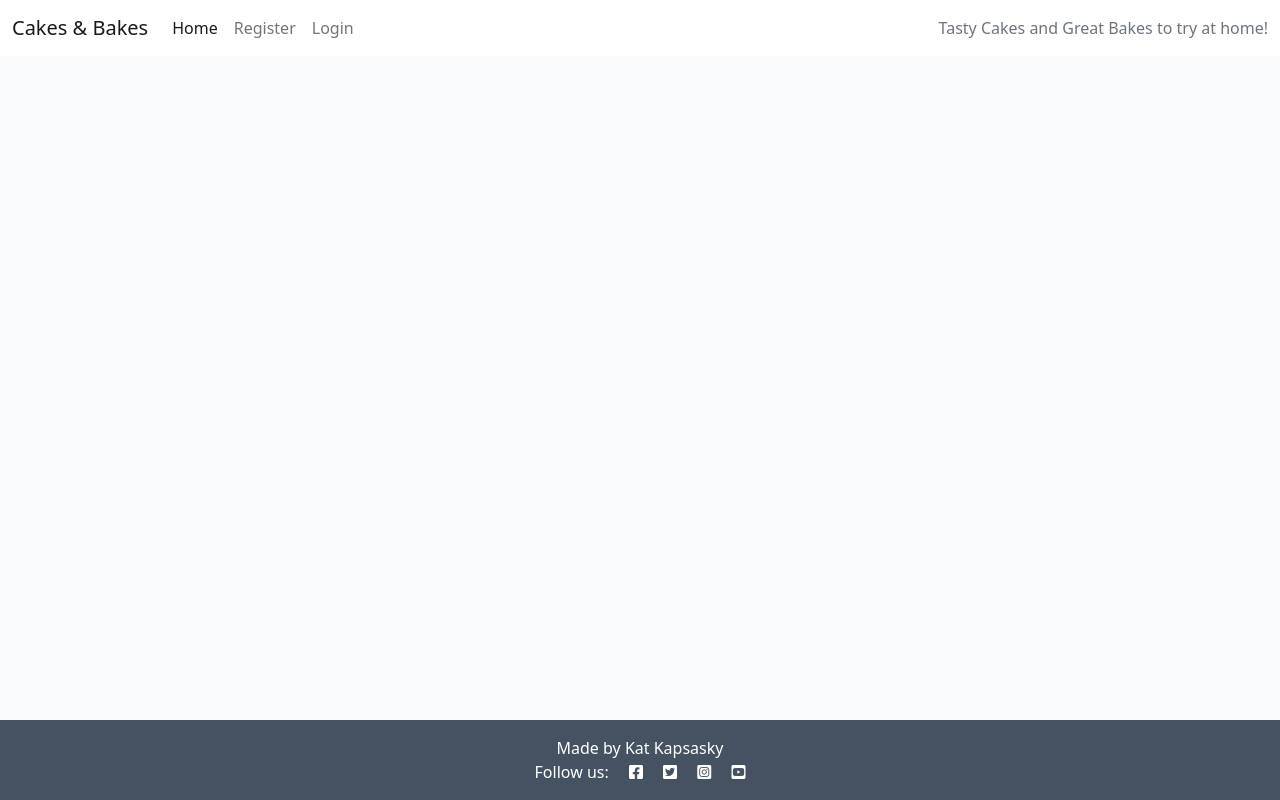
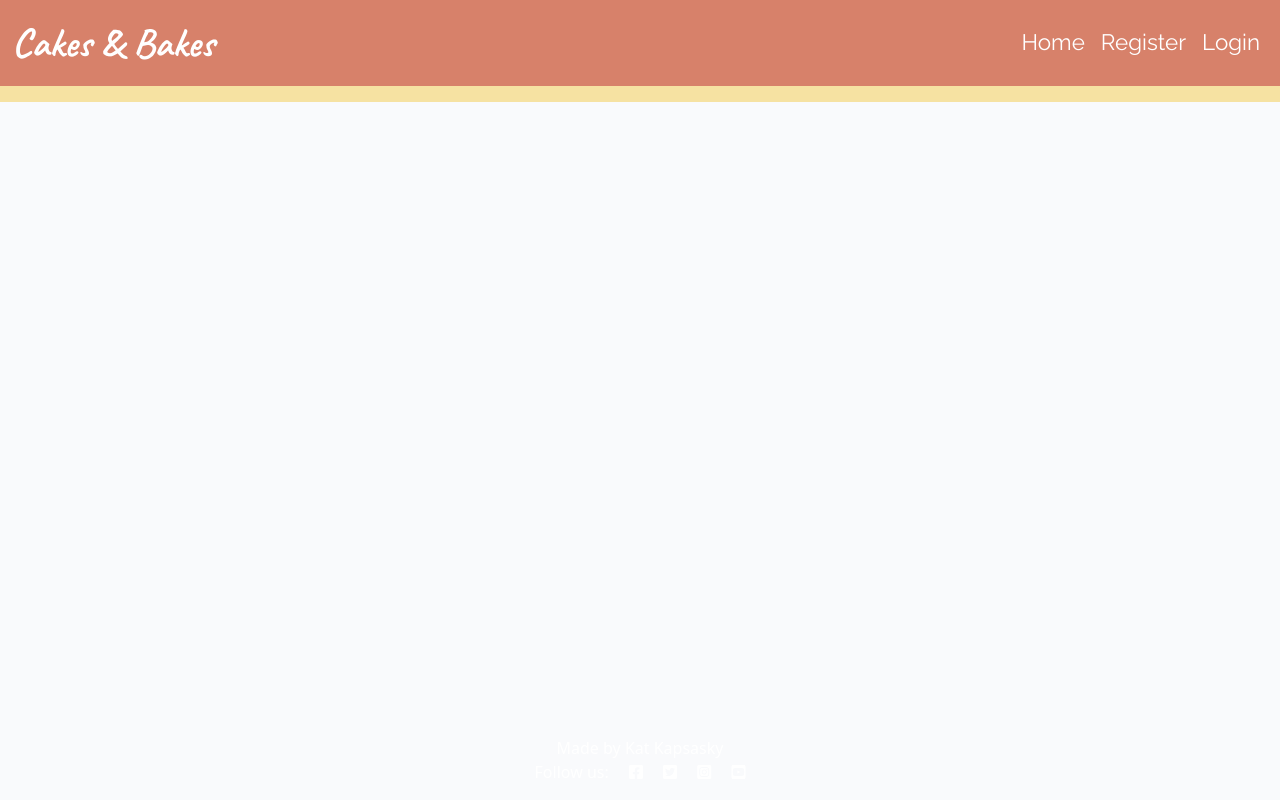
Before and after one commit to katkapsasky/cakes-and-bakes, a Django app: page / in a window 1280 px wide. Run offline with Django 3.2, Linux system fonts and the light colour scheme; data that the repository does not hold is empty.

Commit message:
Add fonts and styling to navbar

```diff
--- a/static/css/style.css
+++ b/static/css/style.css
@@ -1,12 +1,47 @@
 body {
-    background-color: #F9FAFC;
+    background-color: #F0CF65;
 }
 
-.brand {
-    font-family: Lato, sans-serif;
+nav {
+    background-color: #D7816A;
+}
+
+.navbar-brand {
+    font-family: Caveat, sans-serif;
+    font-size: 2.5rem;
+    font-weight: 700;
+    color: #fff;
+}
+
+.navbar-brand:hover {
+    font-weight: bolder;
+    color: #F6E2A2;
+}
+
+#navbarText {
+    font-family: Raleway, sans-serif;
     font-size: 1.4rem;
-    font-weight: 700;
-    color: #4A4A4F;
+    color: #fff;
+    text-decoration: none;
+}
+
+nav span {
+    color: #fff;
+    text-decoration: none;
+}
+
+.nav-link {
+    color: #fff;
+    text-decoration: none;
+}
+
+.nav-link:hover {
+    font-weight: bolder;
+    color: #F6E2A2;
+}
+
+.row {
+    background-color: #F6E2A2;
 }
 
 .red-o {
@@ -15,14 +50,6 @@ body {
 
 .thin {
     font-weight: 300;
-}
-
-.light-bg {
-    background-color: #fff;
-}
-
-.dark-bg {
-    background-color: #445261;
 }
 
 .main-bg {
--- a/templates/account/signup.html
+++ b/templates/account/signup.html
@@ -1,4 +1,4 @@
-{% extends "account/base.html" %}
+{% extends "base.html" %}
 
 {% load i18n %}
 
--- a/templates/base.html
+++ b/templates/base.html
@@ -6,9 +6,9 @@
 <head>
     <title>Cakes & Bakes</title>
 
-    <link rel="preconnect" href="https://fonts.gstatic.com">
-    <link href="https://fonts.googleapis.com/css2?family=Roboto:wght@300&display=swap" rel="stylesheet">
-    <link href="https://fonts.googleapis.com/css2?family=Lato:wght@300;700&display=swap" rel="stylesheet">
+    <link rel="preconnect" href="https://fonts.googleapis.com">
+    <link rel="preconnect" href="https://fonts.gstatic.com" crossorigin>
+    <link href="https://fonts.googleapis.com/css2?family=Caveat:wght@400;500;600;700&family=Raleway&display=swap" rel="stylesheet">
     <link rel="stylesheet" href="https://cdnjs.cloudflare.com/ajax/libs/font-awesome/5.15.3/css/all.min.css">
     <meta name="viewport" content="width=device-width, initial-scale=1" />
     <link href="https://cdn.jsdelivr.net/npm/bootstrap@5.0.1/dist/css/bootstrap.min.css" rel="stylesheet"
@@ -21,7 +21,7 @@
 
     <!-- Navigation -->
 
-    <nav class="navbar navbar-expand-lg navbar-light bg-white">
+    <nav class="navbar navbar-expand-lg">
         <div class="container-fluid">
             <a class="navbar-brand" href="{% url 'home' %}">Cakes & Bakes</a>
             <button class="navbar-toggler" type="button" data-bs-toggle="collapse" data-bs-target="#navbarText"
@@ -29,7 +29,7 @@
                 <span class="navbar-toggler-icon"></span>
             </button>
             <div class="collapse navbar-collapse" id="navbarText">
-                <ul class="navbar-nav me-auto mb-2 mb-lg-0">
+                <ul class="navbar-nav ms-auto mb-2 mb-lg-0">
                     <li class="nav-item">
                         <a class="nav-link active" aria-current="page" href="{% url 'home' %}">Home</a>
                     </li>
@@ -54,9 +54,6 @@
                     </li>
                     {% endif %}
                 </ul>
-                <span class="navbar-text text-muted">
-                    Tasty Cakes and Great Bakes to try at home!
-                </span>
             </div>
         </div>
     </nav>
```
